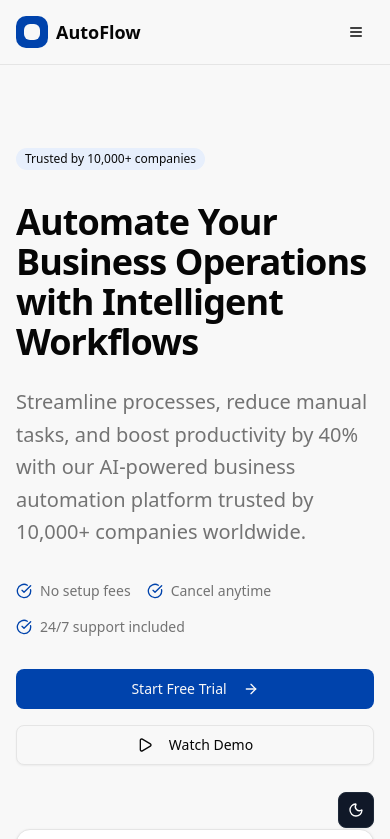
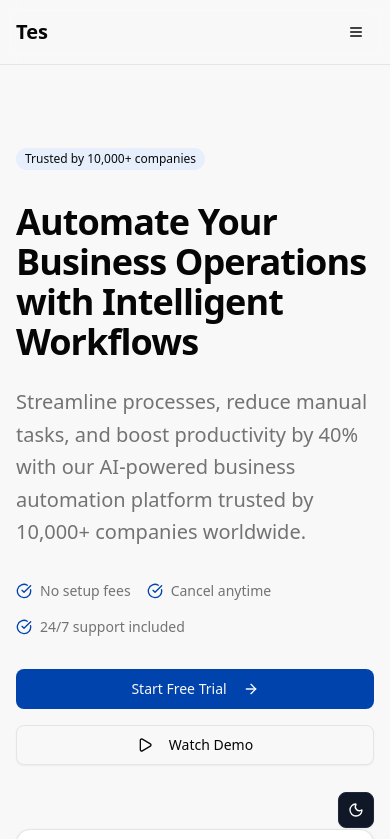
Before and after one commit to app-drongo/ai-website-tes-141705-xlz, a Next.js app: page / in a window 390 px wide. Shown: the top 839 px of the page. Built offline with nearby package versions, Linux system fonts and the light colour scheme.

Commit message:
✨ Update: Added a comprehensive Contact section with contact information, support features, contact form, navigation, and footer updates

```diff
--- a/src/components/layout/Footer.tsx
+++ b/src/components/layout/Footer.tsx
@@ -1,41 +1,45 @@
 'use client';
 
-import { Button } from '@/components/ui/button';
-import { Separator } from '@/components/ui/separator';
-import { Github, Twitter, Linkedin } from 'lucide-react';
 import { useSmartNavigation } from '@/hooks/useSmartNavigation';
 
 const DEFAULT_FOOTER = {
-  companyName: 'Tes',
-  tagline:
-    'Transform your business operations with intelligent automation and seamless workflow management',
-
-  // Company section
-  companyLinks: [
-    { label: 'About Us', href: '/about' },
-    { label: 'Careers', href: '/careers' },
+  brand: 'Tes',
+  description: 'Automate your business operations with intelligent workflows.',
+  links: [
+    {
+      title: 'Product',
+      items: [
+        { name: 'Features', href: '#hero' },
+        { name: 'Pricing', href: '#pricing' },
+        { name: 'Contact', href: '#contact' },
+      ]
+    },
+    {
+      title: 'Company',
+      items: [
+        { name: 'About', href: '/about' },
+        { name: 'Blog', href: '/blog' },
+        { name: 'Careers', href: '/careers' },
+      ]
+    },
+    {
+      title: 'Support',
+      items: [
+        { name: 'Help Center', href: '/help' },
+        { name: 'Contact Us', href: '#contact' },
+        { name: 'Status', href: '/status' },
+      ]
+    },
+    {
+      title: 'Legal',
+      items: [
+        { name: 'Privacy', href: '/privacy' },
+        { name: 'Terms', href: '/terms' },
+        { name: 'Security', href: '/security' },
+      ]
+    }
   ],
-
-  // Legal section
-  legalLinks: [
-    { label: 'Privacy Policy', href: '/privacy' },
-    { label: 'Terms of Service', href: '/terms' },
-  ],
-
-  // Social links
-  socialLinks: [
-    { platform: 'Twitter', href: 'https://twitter.com/tes', icon: 'twitter' },
-    { platform: 'LinkedIn', href: 'https://linkedin.com/company/tes', icon: 'linkedin' },
-    { platform: 'GitHub', href: 'https://github.com/tes', icon: 'github' },
-  ],
-
   copyright: '© 2024 Tes. All rights reserved.',
-
-  // Newsletter
-  newsletterTitle: 'Stay Updated',
-  newsletterDescription: 'Get the latest updates on automation and workflow management',
-  newsletterPlaceholder: 'Enter your email',
-  newsletterButtonText: 'Subscribe',
 } as const;
 
 type FooterProps = Partial<typeof DEFAULT_FOOTER>;
@@ -45,135 +49,57 @@ export default function Footer(props: FooterProps) {
   const navigate = useSmartNavigation();
 
   const handleLinkClick = (href: string) => {
-    if (href.startsWith('http')) {
-      window.open(href, '_blank', 'noopener,noreferrer');
-    } else {
-      navigate(href);
-    }
-  };
-
-  const renderSocialIcon = (iconType: string) => {
-    switch (iconType) {
-      case 'twitter':
-        return <Twitter className="h-5 w-5" />;
-      case 'linkedin':
-        return <Linkedin className="h-5 w-5" />;
-      case 'github':
-        return <Github className="h-5 w-5" />;
-      default:
-        return <Twitter className="h-5 w-5" />;
-    }
+    navigate(href);
   };
 
   return (
-    <section id="footer" className="bg-muted text-muted-foreground">
-      <div className="container mx-auto px-4 py-16">
-        <div className="grid gap-12 lg:grid-cols-4 md:grid-cols-2">
+    <footer className="bg-muted/50 border-t border-border">
+      <div className="container mx-auto px-4 sm:px-6 lg:px-8 py-12">
+        <div className="grid gap-8 lg:grid-cols-5">
           {/* Brand Section */}
           <div className="lg:col-span-2">
-            <div className="mb-6">
-              <h3 className="text-2xl font-bold text-foreground mb-3">
-                <span data-editable="companyName">{config.companyName}</span>
-              </h3>
-              <p className="text-muted-foreground max-w-md leading-relaxed">
-                <span data-editable="tagline">{config.tagline}</span>
-              </p>
+            <div className="flex items-center mb-4">
+              <span className="text-xl font-bold text-foreground" data-editable="brand">
+                {config.brand}
+              </span>
             </div>
-
-            {/* Newsletter */}
-            <div className="bg-card text-card-foreground p-6 rounded-lg border border-border">
-              <h4 className="font-semibold mb-2">
-                <span data-editable="newsletterTitle">{config.newsletterTitle}</span>
-              </h4>
-              <p className="text-sm text-muted-foreground mb-4">
-                <span data-editable="newsletterDescription">{config.newsletterDescription}</span>
-              </p>
-              <div className="flex gap-2">
-                <input
-                  type="email"
-                  placeholder={config.newsletterPlaceholder}
-                  className="flex-1 px-3 py-2 bg-background border border-border rounded-md text-sm focus:outline-none focus:ring-2 focus:ring-ring"
-                />
-                <Button
-                  size="sm"
-                  className="bg-primary text-primary-foreground hover:bg-primary/90"
-                >
-                  <span data-editable="newsletterButtonText">{config.newsletterButtonText}</span>
-                </Button>
-              </div>
-            </div>
+            <p className="text-muted-foreground mb-4 max-w-md" data-editable="description">
+              {config.description}
+            </p>
           </div>
 
-          {/* Company Links */}
-          <div>
-            <h4 className="font-semibold text-foreground mb-4">Company</h4>
-            <ul className="space-y-3">
-              {config.companyLinks.map((link, idx) => (
-                <li key={idx}>
-                  <Button
-                    variant="ghost"
-                    size="sm"
-                    className="h-auto p-0 text-muted-foreground hover:text-foreground justify-start"
-                    onClick={() => handleLinkClick(link.href)}
-                    data-editable-href={`companyLinks[${idx}].href`}
-                    data-href={link.href}
-                  >
-                    <span data-editable={`companyLinks[${idx}].label`}>{link.label}</span>
-                  </Button>
-                </li>
-              ))}
-            </ul>
-          </div>
-
-          {/* Legal Links */}
-          <div>
-            <h4 className="font-semibold text-foreground mb-4">Legal</h4>
-            <ul className="space-y-3">
-              {config.legalLinks.map((link, idx) => (
-                <li key={idx}>
-                  <Button
-                    variant="ghost"
-                    size="sm"
-                    className="h-auto p-0 text-muted-foreground hover:text-foreground justify-start"
-                    onClick={() => handleLinkClick(link.href)}
-                    data-editable-href={`legalLinks[${idx}].href`}
-                    data-href={link.href}
-                  >
-                    <span data-editable={`legalLinks[${idx}].label`}>{link.label}</span>
-                  </Button>
-                </li>
-              ))}
-            </ul>
-          </div>
+          {/* Links Sections */}
+          {config.links.map((section, sectionIdx) => (
+            <div key={section.title}>
+              <h3 className="font-semibold text-foreground mb-4" data-editable={`links[${sectionIdx}].title`}>
+                {section.title}
+              </h3>
+              <ul className="space-y-2">
+                {section.items.map((item, itemIdx) => (
+                  <li key={item.name}>
+                    <button
+                      onClick={() => handleLinkClick(item.href)}
+                      className="text-muted-foreground hover:text-foreground transition-colors text-sm"
+                      data-editable={`links[${sectionIdx}].items[${itemIdx}].name`}
+                      data-editable-href={`links[${sectionIdx}].items[${itemIdx}].href`}
+                      data-href={item.href}
+                    >
+                      {item.name}
+                    </button>
+                  </li>
+                ))}
+              </ul>
+            </div>
+          ))}
         </div>
 
-        <Separator className="my-8" />
-
-        {/* Bottom Section */}
-        <div className="flex flex-col sm:flex-row justify-between items-center gap-4">
-          <p className="text-sm text-muted-foreground">
-            <span data-editable="copyright">{config.copyright}</span>
+        {/* Copyright */}
+        <div className="border-t border-border mt-8 pt-8">
+          <p className="text-center text-sm text-muted-foreground" data-editable="copyright">
+            {config.copyright}
           </p>
-
-          {/* Social Links */}
-          <div className="flex items-center gap-4">
-            {config.socialLinks.map((social, idx) => (
-              <Button
-                key={idx}
-                variant="ghost"
-                size="sm"
-                className="h-9 w-9 p-0 text-muted-foreground hover:text-foreground hover:bg-accent"
-                onClick={() => handleLinkClick(social.href)}
-                data-editable-href={`socialLinks[${idx}].href`}
-                data-href={social.href}
-                aria-label={social.platform}
-              >
-                {renderSocialIcon(social.icon)}
-              </Button>
-            ))}
-          </div>
         </div>
       </div>
-    </section>
+    </footer>
   );
 }
--- a/src/components/layout/Navigation.tsx
+++ b/src/components/layout/Navigation.tsx
@@ -1,20 +1,19 @@
 'use client';
 
+import { useState } from 'react';
 import { Button } from '@/components/ui/button';
-import { Sheet, SheetContent, SheetTrigger } from '@/components/ui/sheet';
 import { Menu, X } from 'lucide-react';
-import { useState } from 'react';
 import { useSmartNavigation } from '@/hooks/useSmartNavigation';
 
 const DEFAULT_NAVIGATION = {
-  brandName: 'AutoFlow',
-  brandTagline: 'Transform your business operations with intelligent automation',
+  brand: 'Tes',
+  links: [
+    { name: 'Home', href: '#hero' },
+    { name: 'Pricing', href: '#pricing' },
+    { name: 'Contact', href: '#contact' },
+  ],
   ctaText: 'Get Started',
   ctaHref: '/signup',
-  navItems: [
-    { label: 'Hero', href: '#hero' },
-    { label: 'Pricing', href: '#pricing' },
-  ],
 } as const;
 
 type NavigationProps = Partial<typeof DEFAULT_NAVIGATION>;
@@ -31,123 +30,98 @@ export default function Navigation(props: NavigationProps) {
 
   const handleCtaClick = () => {
     navigate(config.ctaHref);
-    setIsOpen(false);
   };
 
   return (
-    <section
-      id="navigation"
-      className="bg-background text-foreground border-b border-border sticky top-0 z-50 backdrop-blur-sm bg-background/95"
+    <nav className="bg-background/95 backdrop-blur supports-[backdrop-filter]:bg-background/60 sticky top-0 z-50 w-full border-b border-border">
+      <div className="container mx-auto px-4 sm:px-6 lg:px-8">
+        <div className="flex justify-between items-center h-16">
+          {/* Brand */}
+          <div className="flex-shrink-0">
+            <button
+              onClick={() => handleNavClick('#hero')}
+              className="text-xl font-bold text-foreground hover:text-primary transition-colors"
+              data-editable="brand"
             >
-      <nav className="container mx-auto px-4 sm:px-6 lg:px-8">
-        <div className="flex items-center justify-between h-16">
-          {/* Brand */}
-          <div className="flex items-center space-x-2">
-            <div className="w-8 h-8 bg-primary rounded-lg flex items-center justify-center">
-              <div className="w-4 h-4 bg-primary-foreground rounded-sm"></div>
+              {config.brand}
+            </button>
           </div>
-            <div className="flex flex-col">
-              <span
-                className="text-lg font-bold text-foreground cursor-pointer hover:text-primary transition-colors"
-                onClick={() => navigate('/')}
-                data-editable="brandName"
+
+          {/* Desktop Navigation */}
+          <div className="hidden md:block">
+            <div className="ml-10 flex items-baseline space-x-4">
+              {config.links.map((link, idx) => (
+                <button
+                  key={link.name}
+                  onClick={() => handleNavClick(link.href)}
+                  className="text-muted-foreground hover:text-foreground px-3 py-2 rounded-md text-sm font-medium transition-colors"
+                  data-editable={`links[${idx}].name`}
+                  data-editable-href={`links[${idx}].href`}
+                  data-href={link.href}
                 >
-                {config.brandName}
-              </span>
-              <span
-                className="text-xs text-muted-foreground hidden sm:block"
-                data-editable="brandTagline"
-              >
-                {config.brandTagline}
-              </span>
+                  {link.name}
+                </button>
+              ))}
             </div>
           </div>
 
-          {/* Desktop Navigation */}
-          <div className="hidden md:flex items-center space-x-8">
-            <div className="flex items-center space-x-6">
-              {config.navItems.map((item, idx) => (
-                <button
-                  key={idx}
-                  onClick={() => handleNavClick(item.href)}
-                  className="text-muted-foreground hover:text-foreground transition-colors duration-200 font-medium"
-                  data-editable-href={`navItems[${idx}].href`}
-                  data-href={item.href}
-                >
-                  <span data-editable={`navItems[${idx}].label`}>{item.label}</span>
-                </button>
-              ))}
-            </div>
-
+          {/* Desktop CTA */}
+          <div className="hidden md:block">
             <Button
               onClick={handleCtaClick}
-              className="bg-primary text-primary-foreground hover:bg-primary/90 transition-colors duration-200"
+              className="bg-primary text-primary-foreground hover:bg-primary/90"
+              data-editable="ctaText"
               data-editable-href="ctaHref"
               data-href={config.ctaHref}
             >
-              <span data-editable="ctaText">{config.ctaText}</span>
+              {config.ctaText}
             </Button>
           </div>
 
-          {/* Mobile Menu Button */}
+          {/* Mobile menu button */}
           <div className="md:hidden">
-            <Sheet open={isOpen} onOpenChange={setIsOpen}>
-              <SheetTrigger asChild>
             <Button
               variant="ghost"
               size="icon"
-                  className="text-foreground hover:bg-accent hover:text-accent-foreground"
+              onClick={() => setIsOpen(!isOpen)}
+              aria-label="Toggle menu"
             >
-                  <Menu className="h-6 w-6" />
-                  <span className="sr-only">Open menu</span>
+              {isOpen ? <X className="h-6 w-6" /> : <Menu className="h-6 w-6" />}
             </Button>
-              </SheetTrigger>
-              <SheetContent side="right" className="bg-card text-card-foreground w-80">
-                <div className="flex flex-col h-full">
-                  {/* Mobile Header */}
-                  <div className="flex items-center justify-between pb-6 border-b border-border">
-                    <div className="flex items-center space-x-2">
-                      <div className="w-8 h-8 bg-primary rounded-lg flex items-center justify-center">
-                        <div className="w-4 h-4 bg-primary-foreground rounded-sm"></div>
-                      </div>
-                      <span className="text-lg font-bold" data-editable="brandName">
-                        {config.brandName}
-                      </span>
           </div>
         </div>
 
         {/* Mobile Navigation */}
-                  <div className="flex flex-col space-y-4 py-6 flex-1">
-                    {config.navItems.map((item, idx) => (
+        {isOpen && (
+          <div className="md:hidden">
+            <div className="px-2 pt-2 pb-3 space-y-1 sm:px-3 border-t border-border">
+              {config.links.map((link, idx) => (
                 <button
-                        key={idx}
-                        onClick={() => handleNavClick(item.href)}
-                        className="text-left text-lg font-medium text-muted-foreground hover:text-foreground transition-colors duration-200 py-2"
-                        data-editable-href={`navItems[${idx}].href`}
-                        data-href={item.href}
+                  key={link.name}
+                  onClick={() => handleNavClick(link.href)}
+                  className="text-muted-foreground hover:text-foreground block px-3 py-2 rounded-md text-base font-medium w-full text-left transition-colors"
+                  data-editable={`links[${idx}].name`}
+                  data-editable-href={`links[${idx}].href`}
+                  data-href={link.href}
                 >
-                        <span data-editable={`navItems[${idx}].label`}>{item.label}</span>
+                  {link.name}
                 </button>
               ))}
-                  </div>
-
-                  {/* Mobile CTA */}
-                  <div className="pt-6 border-t border-border">
+              <div className="pt-4">
                 <Button
                   onClick={handleCtaClick}
-                      className="w-full bg-primary text-primary-foreground hover:bg-primary/90 transition-colors duration-200"
+                  className="w-full bg-primary text-primary-foreground hover:bg-primary/90"
+                  data-editable="ctaText"
                   data-editable-href="ctaHref"
                   data-href={config.ctaHref}
                 >
-                      <span data-editable="ctaText">{config.ctaText}</span>
+                  {config.ctaText}
                 </Button>
               </div>
             </div>
-              </SheetContent>
-            </Sheet>
           </div>
+        )}
       </div>
     </nav>
-    </section>
   );
 }
--- a/src/components/sections/home/Contact.tsx
+++ b/src/components/sections/home/Contact.tsx
@@ -58,7 +58,7 @@ const DEFAULT_CONTACT = {
   formFields: [
     { name: 'name', label: 'Full Name', type: 'text', required: true, placeholder: 'John Doe' },
     { name: 'email', label: 'Email Address', type: 'email', required: true, placeholder: 'john@company.com' },
-    { name: 'company', label: 'Company Name', type: 'text', required: false, placeholder: 'Your Company' },
+    { name: 'company', label: 'Company', type: 'text', required: false, placeholder: 'Your Company' },
     { name: 'phone', label: 'Phone Number', type: 'tel', required: false, placeholder: '+1 (555) 123-4567' },
     { name: 'subject', label: 'Subject', type: 'text', required: true, placeholder: 'How can we help?' },
     { name: 'message', label: 'Message', type: 'textarea', required: true, placeholder: 'Tell us about your automation needs...' }
@@ -143,7 +143,7 @@ export default function Contact(props: ContactProps) {
                     {getIcon(feature.icon)}
                   </div>
                   <div>
-                    <h4 className="font-semibold mb-1">
+                    <h4 className="font-medium mb-1">
                       <span data-editable={`features[${idx}].title`}>{feature.title}</span>
                     </h4>
                     <p className="text-sm text-muted-foreground">
```
Lines whose indentation alone changed are shown as unchanged.
